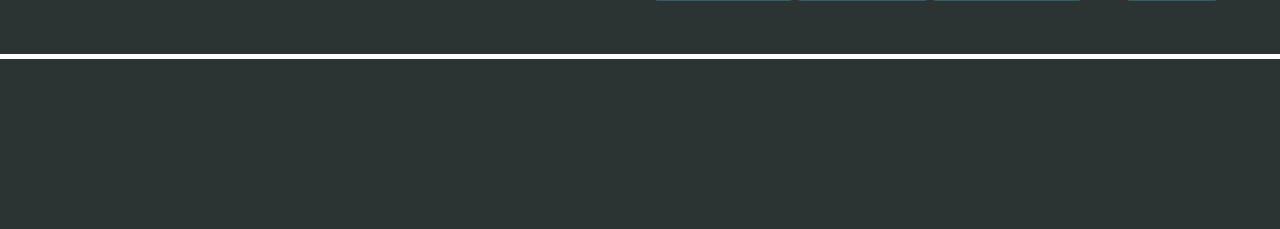
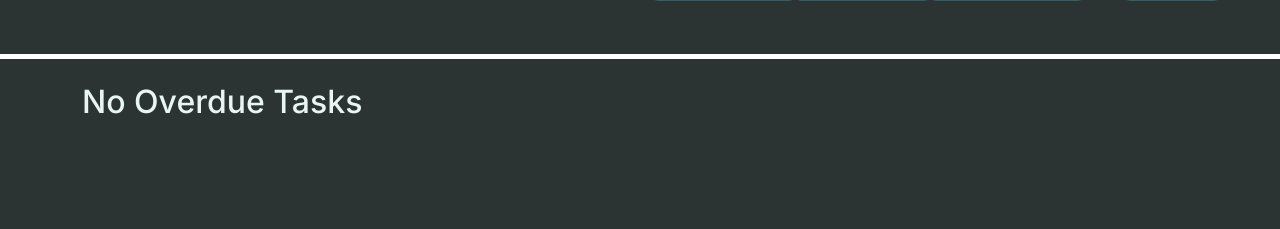
Before and after one commit to Freigth/Jornal_App, a Rails app: page /tasks/overdue in a window 1280 px wide. Shown: the part 98-327 px from the top of the page. Run offline with Rails 7, Linux system fonts and the light colour scheme; the visitor is signed in with stand-in values (Sample User, id 1); data that the repository does not hold is empty; style sheets or scripts are compiled from the project's sources; some libraries are stand-ins or nearby versions.

Commit message:
add no overdue task msg

```diff
--- a/app/views/tasks/overdue.html.erb
+++ b/app/views/tasks/overdue.html.erb
@@ -1,3 +1,6 @@
+<% if @filtered_category.count === 0 %>
+    <h2 class='white'>No Overdue Tasks</h2>
+<% else %>
     <div class='row mx-auto'>
         <% @filtered_category.each do |category| %>
             <% @num_of_overdue = category.tasks.where('deadline < ?', DateTime.current) %>
@@ -21,3 +24,4 @@
             </div>
         <% end %>
     </div>
+<% end %>
```
Lines whose indentation alone changed are shown as unchanged.
